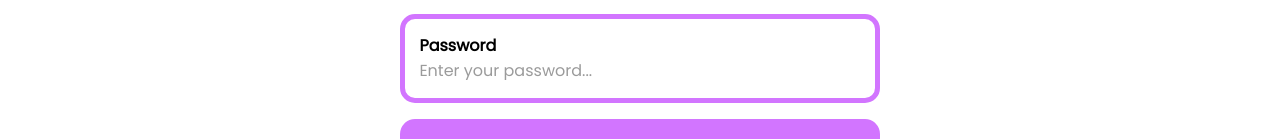
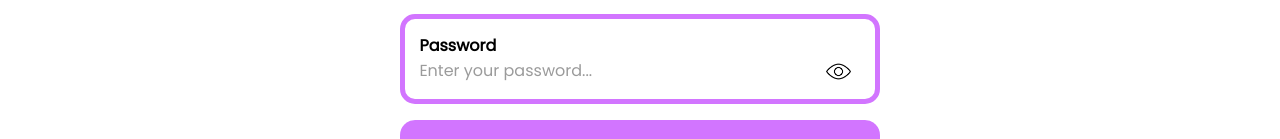
Before and after one commit to alexandvo/capsy, a React (Create React App) app in the folder frontend/: page /login in a window 1280 px wide. Shown: the part 387-526 px from the top of the page. Built offline with nearby package versions, Linux system fonts and the light colour scheme.

Commit message:
show and hide password functionality in signup/login page

```diff
--- a/frontend/src/pages/login.js
+++ b/frontend/src/pages/login.js
@@ -2,10 +2,14 @@ import "../stylesheets/login-signup.css";
 import logoIcon from "../assets/imgs/time-capsule-icon.png";
 import "../stylesheets/global.css";
 import { Link } from "react-router-dom";
-import { useRef } from "react";
+import { useRef, useState } from "react";
+import openEye from "../assets/imgs/open-eye.png"
+import closeEye from "../assets/imgs/close-eye.png"
 
 const Login = () => {
   const linkRef = useRef();
+  const [showingPassword, setShowingPassword] = useState(false);
+
   return (
     <>
       <div className="mainContainer">
@@ -20,7 +24,32 @@ const Login = () => {
             </div>
             <div className="inputBox">
               <h4>Password</h4>
-              <input type="text" placeholder="Enter your password..."></input>
+              <div
+                style={{ width: "100%", display: "flex", flexDirection: "row" }}
+              >
+                <input
+                  type={showingPassword ? "text" : "password"}
+                  className="password"
+                  placeholder="Enter your password..."
+                ></input>
+                <div
+                  onClick={() => {
+                    setShowingPassword(!showingPassword);
+                  }}
+                  style={{
+                    width: "10%",
+                    height: "auto",
+                    display: "flex",
+                    justifyContent: "center",
+                    alignItems: "center",
+                  }}
+                >
+                  <img
+                    style={{ width: "60%" }}
+                    src={showingPassword ? closeEye : openEye}
+                  />
+                </div>
+              </div>
             </div>
             <div className="loginButt">
               <div>Log in</div>
--- a/frontend/src/pages/signup.js
+++ b/frontend/src/pages/signup.js
@@ -2,14 +2,18 @@ import "../stylesheets/login-signup.css";
 import logoIcon from "../assets/imgs/time-capsule-icon.png";
 import "../stylesheets/global.css";
 import { Link } from "react-router-dom";
-import { useRef } from "react";
+import { useRef, useState } from "react";
+import openEye from "../assets/imgs/open-eye.png";
+import closeEye from "../assets/imgs/close-eye.png";
 
 const Signup = () => {
   const linkRef = useRef();
+  const [showingPassword, setShowingPassword] = useState(false);
+
   return (
     <>
       <div className="mainContainer">
-      <Link ref={linkRef} to="/login" style={{display: "none"}}/>
+        <Link ref={linkRef} to="/login" style={{ display: "none" }} />
         <div className="centeredContainer">
           <img src={logoIcon} className="logo" />
           <div className="loginContainer">
@@ -20,7 +24,32 @@ const Signup = () => {
             </div>
             <div className="inputBox">
               <h4>Password</h4>
-              <input type="text" placeholder="Enter your password..."></input>
+              <div
+                style={{ width: "100%", display: "flex", flexDirection: "row" }}
+              >
+                <input
+                  type={showingPassword ? "text" : "password"}
+                  className="password"
+                  placeholder="Enter your password..."
+                ></input>
+                <div
+                  onClick={() => {
+                    setShowingPassword(!showingPassword);
+                  }}
+                  style={{
+                    width: "10%",
+                    height: "auto",
+                    display: "flex",
+                    justifyContent: "center",
+                    alignItems: "center",
+                  }}
+                >
+                  <img
+                    style={{ width: "60%" }}
+                    src={showingPassword ? closeEye : openEye}
+                  />
+                </div>
+              </div>
             </div>
             <div className="loginButt">
               <div>Sign up</div>
@@ -30,7 +59,15 @@ const Signup = () => {
       </div>
       <div className="signUpContainer">
         <p>Already have an account?</p>
-        <p className="link" style={{marginLeft: "5px"}} onClick={() => {linkRef.current.click()}}>Log in</p>
+        <p
+          className="link"
+          style={{ marginLeft: "5px" }}
+          onClick={() => {
+            linkRef.current.click();
+          }}
+        >
+          Log in
+        </p>
         {/* <Link to="/login" style={{ color: "black" }}>
           <p className="link">Log in</p>
         </Link> */}
--- a/frontend/src/stylesheets/login-signup.css
+++ b/frontend/src/stylesheets/login-signup.css
@@ -28,6 +28,7 @@
   height: 90%;
 }
 
+
 .loginContainer {
   width: 100%;
   margin-top: 10vh;
@@ -55,6 +56,11 @@
   border: none;
   font-size: 2vh;
 }
+
+.password {
+  max-width: 90%;
+}
+
 
 .inputBox input::placeholder {
   color: var(--sup);
```
Also changed, not shown: frontend/src/assets/imgs/close-eye.png (added), frontend/src/assets/imgs/open-eye.png (added).
